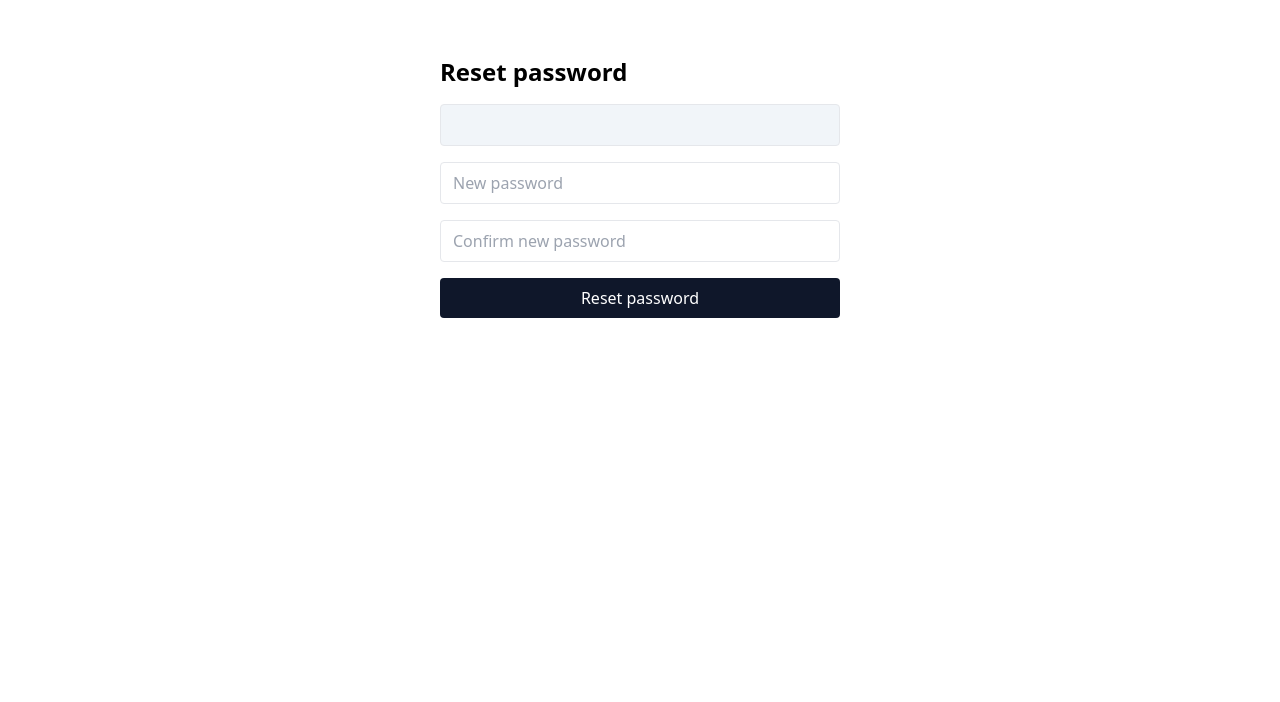
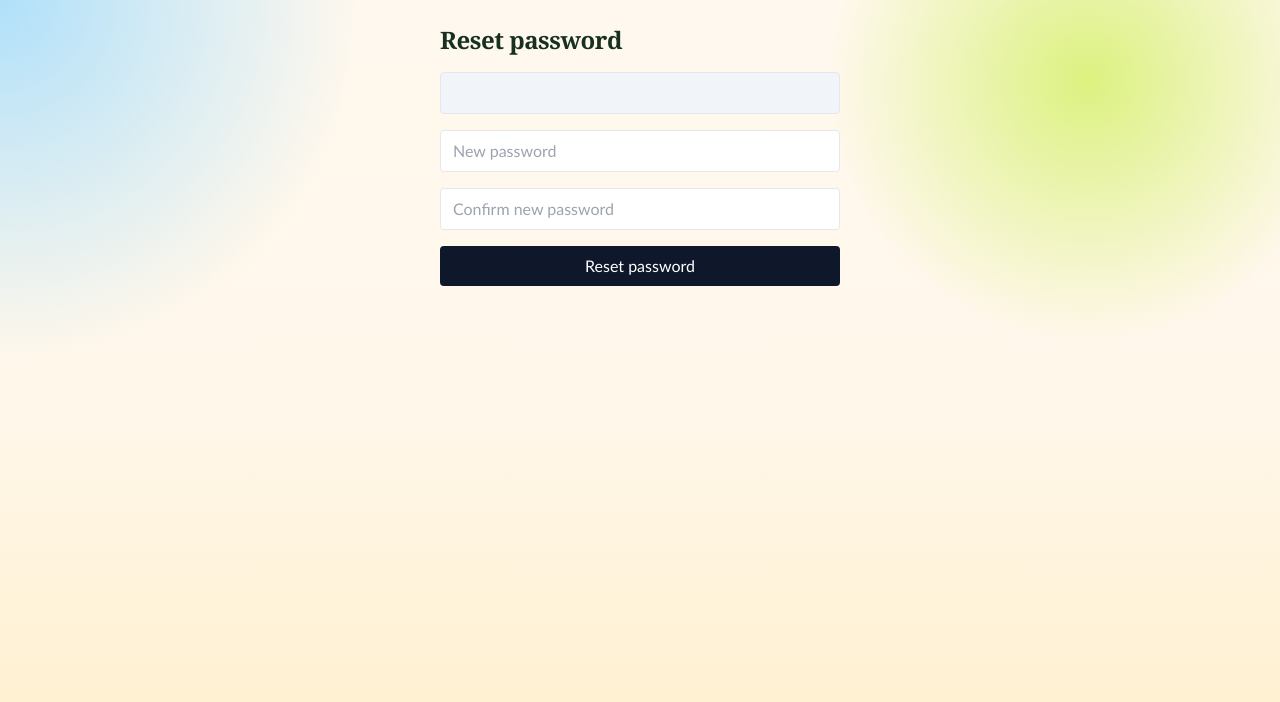
Before and after one commit to ObidahHajjo/covoit-front, a React (Vite) app: page /reset-password in a window 1280 px wide. Shown: the top 702 px of the page. Built offline with nearby package versions, Linux system fonts and the light colour scheme; no server answers.

Commit message:
apply shared route-three theme shell
Establish the warm editorial theme in the global styles, layout chrome, and shared feedback components so the rest of the app can inherit a consistent visual system.

```diff
--- a/src/App.css
+++ b/src/App.css
@@ -1,41 +1,5 @@
 #root {
-  max-width: 1280px;
-  margin: 0 auto;
-  padding: 2rem;
+  min-height: 100vh;
+  width: 100%;
+  isolation: isolate;
 }
-
-.logo {
-  height: 6em;
-  padding: 1.5em;
-  will-change: filter;
-  transition: filter 300ms;
-}
-.logo:hover {
-  filter: drop-shadow(0 0 2em #646cffaa);
-}
-.logo.react:hover {
-  filter: drop-shadow(0 0 2em #61dafbaa);
-}
-
-@keyframes logo-spin {
-  from {
-    transform: rotate(0deg);
-  }
-  to {
-    transform: rotate(360deg);
-  }
-}
-
-@media (prefers-reduced-motion: no-preference) {
-  a:nth-of-type(2) .logo {
-    animation: logo-spin infinite 20s linear;
-  }
-}
-
-.card {
-  padding: 2em;
-}
-
-.read-the-docs {
-  color: #888;
-}
--- a/src/components/common/ApiErrorAlert.tsx
+++ b/src/components/common/ApiErrorAlert.tsx
@@ -4,7 +4,7 @@ type ApiErrorAlertProps = {
 
 export default function ApiErrorAlert({ message }: ApiErrorAlertProps) {
     return (
-        <div className="mb-4 rounded-xl border border-red-200 bg-red-50 px-4 py-3 text-sm text-red-700">
+        <div className="mb-4 rounded-[1.5rem] border border-[rgba(235,90,54,0.22)] bg-[linear-gradient(135deg,rgba(255,255,255,0.88),rgba(255,122,89,0.14))] px-4 py-3 text-sm text-[var(--theme-ink)] shadow-soft backdrop-blur-sm">
             {message}
         </div>
     );
--- a/src/components/common/EmptyState.tsx
+++ b/src/components/common/EmptyState.tsx
@@ -5,9 +5,9 @@ type EmptyStateProps = {
 
 export default function EmptyState({ title, description }: EmptyStateProps) {
     return (
-        <div className="rounded-2xl border border-dashed bg-white p-6 text-center">
-            <h2 className="text-lg font-semibold">{title}</h2>
-            <p className="mt-2 text-sm text-slate-500">{description}</p>
+        <div className="rounded-[2rem] border border-dashed border-[var(--theme-line-strong)] bg-[linear-gradient(180deg,rgba(255,255,255,0.72),rgba(255,242,207,0.58))] p-6 text-center shadow-soft backdrop-blur-sm sm:p-8">
+            <h2 className="font-heading text-2xl font-semibold text-[var(--theme-ink)]">{title}</h2>
+            <p className="mx-auto mt-3 max-w-xl text-sm leading-7 text-[var(--theme-muted)] sm:text-base">{description}</p>
         </div>
     );
 }
--- a/src/components/common/GlobalErrorAlert.tsx
+++ b/src/components/common/GlobalErrorAlert.tsx
@@ -8,17 +8,17 @@ export default function GlobalErrorAlert() {
     }
 
     return (
-        <div className="sticky top-0 z-50 px-4 pt-4">
-            <div className="mx-auto flex max-w-5xl items-start justify-between gap-4 rounded-xl border border-red-200 bg-red-50 px-4 py-3 shadow-sm">
+        <div className="sticky top-0 z-50 px-4 pt-4 sm:px-6">
+            <div className="mx-auto flex max-w-5xl items-start justify-between gap-4 rounded-[1.75rem] border border-[rgba(235,90,54,0.2)] bg-[rgba(255,248,238,0.92)] px-5 py-4 shadow-warm backdrop-blur-xl">
                 <div>
-                    <p className="font-semibold text-red-700">Error</p>
-                    <p className="text-sm text-red-600">{error.message}</p>
+                    <p className="text-xs font-bold uppercase tracking-[0.16em] text-[var(--theme-coral-deep)]">Something went off route</p>
+                    <p className="mt-1 text-sm text-[var(--theme-ink)] sm:text-base">{error.message}</p>
                 </div>
 
                 <button
                     type="button"
                     onClick={clearError}
-                    className="rounded-md px-2 py-1 text-sm font-medium text-red-700 hover:bg-red-100"
+                    className="rounded-full border border-[var(--theme-line)] px-3 py-1.5 text-sm font-semibold text-[var(--theme-ink)] transition hover:bg-white/70"
                 >
                     Close
                 </button>
--- a/src/components/common/GlobalSpinner.tsx
+++ b/src/components/common/GlobalSpinner.tsx
@@ -8,8 +8,14 @@ export default function GlobalSpinner() {
     }
 
     return (
-        <div className="pointer-events-none fixed inset-0 z-[9999] flex items-center justify-center bg-black/20">
-        <div className="h-12 w-12 animate-spin rounded-full border-4 border-white border-t-slate-700" />
+        <div className="pointer-events-none fixed inset-0 z-[9999] flex items-center justify-center bg-[rgba(23,48,31,0.16)] px-4 backdrop-blur-sm">
+            <div className="flex items-center gap-4 rounded-full border border-[var(--theme-line)] bg-[rgba(255,248,238,0.92)] px-5 py-4 shadow-warm">
+                <div className="h-11 w-11 animate-spin rounded-full border-4 border-[rgba(255,122,89,0.2)] border-t-[var(--theme-coral-deep)]" />
+                <div>
+                    <p className="text-xs font-bold uppercase tracking-[0.16em] text-[var(--theme-coral-deep)]">Loading</p>
+                    <p className="text-sm text-[var(--theme-muted)]">Preparing your route...</p>
+                </div>
             </div>
+        </div>
     );
 }
--- a/src/components/common/PageHeader.tsx
+++ b/src/components/common/PageHeader.tsx
@@ -5,9 +5,9 @@ type PageHeaderProps = {
 
 export default function PageHeader({ title, subtitle }: PageHeaderProps) {
     return (
-        <header className="mb-6">
-            <h1 className="text-2xl font-bold">{title}</h1>
-            {subtitle ? <p className="mt-1 text-sm text-slate-500">{subtitle}</p> : null}
+        <header className="mb-6 rounded-[1.75rem] border border-[var(--theme-line)] bg-[rgba(255,251,243,0.72)] px-5 py-4 shadow-soft backdrop-blur-sm sm:px-6">
+            <h1 className="font-heading text-3xl font-semibold leading-tight text-[var(--theme-ink)] sm:text-4xl">{title}</h1>
+            {subtitle ? <p className="mt-2 max-w-2xl text-sm leading-7 text-[var(--theme-muted)] sm:text-base">{subtitle}</p> : null}
         </header>
     );
 }
--- a/src/components/layout/AppLayout.tsx
+++ b/src/components/layout/AppLayout.tsx
@@ -1,13 +1,22 @@
-import { Outlet } from 'react-router-dom';
-import BottomNav from './BottomNav';
+import { Outlet } from "react-router-dom";
+import BottomNav from "./BottomNav";
 
 export default function AppLayout() {
-    return (
-        <div className="min-h-screen bg-slate-50 text-slate-900">
-            <main className="mx-auto flex min-h-screen w-full max-w-md flex-col px-4 pb-24 pt-4">
-                <Outlet />
-            </main>
-            <BottomNav />
+  return (
+    <div className="relative min-h-screen overflow-x-hidden bg-[var(--theme-bg)] text-[var(--theme-ink)]">
+      <div className="pointer-events-none absolute inset-0 overflow-hidden">
+        <div className="absolute left-[-10rem] top-[-8rem] h-[22rem] w-[22rem] rounded-full bg-[radial-gradient(circle,_rgba(145,215,255,0.72)_0%,_rgba(145,215,255,0)_68%)] blur-2xl" />
+        <div className="absolute right-[-7rem] top-[4rem] h-[20rem] w-[20rem] rounded-full bg-[radial-gradient(circle,_rgba(213,240,107,0.75)_0%,_rgba(213,240,107,0)_70%)] blur-2xl" />
+        <div className="absolute bottom-[-10rem] left-1/2 h-[24rem] w-[24rem] -translate-x-1/2 rounded-full bg-[radial-gradient(circle,_rgba(255,122,89,0.18)_0%,_rgba(255,122,89,0)_72%)] blur-3xl" />
+      </div>
+
+      <main className="relative z-10 mx-auto flex min-h-screen w-full max-w-6xl flex-col px-4 pb-28 pt-5 sm:px-6 md:px-8 md:pb-36 md:pt-8 lg:px-10">
+        <div className="flex min-h-[calc(100vh-5rem)] flex-1 flex-col rounded-[2rem] border border-[var(--theme-line)] bg-[var(--theme-surface)] p-4 shadow-warm backdrop-blur-xl sm:p-6 lg:p-8">
+          <Outlet />
         </div>
-    );
+      </main>
+
+      <BottomNav />
+    </div>
+  );
 }
--- a/src/index.css
+++ b/src/index.css
@@ -4,4 +4,110 @@
 
 :root {
   color-scheme: light;
+  --theme-bg: #fff7ea;
+  --theme-cream-strong: #fffaf4;
+  --theme-surface: rgba(255, 251, 243, 0.74);
+  --theme-surface-strong: rgba(255, 242, 207, 0.92);
+  --theme-ink: #17301f;
+  --theme-muted: #5f6f61;
+  --theme-coral: #ff7a59;
+  --theme-coral-deep: #eb5a36;
+  --theme-lime: #d5f06b;
+  --theme-sky: #91d7ff;
+  --theme-line: rgba(23, 48, 31, 0.12);
+  --theme-line-strong: rgba(23, 48, 31, 0.2);
+  --theme-shadow-soft: 0 16px 36px rgba(112, 72, 32, 0.1);
+  --theme-shadow-warm: 0 24px 70px rgba(112, 72, 32, 0.16);
+  --font-body: "Trebuchet MS", "Gill Sans", sans-serif;
+  --font-heading: Georgia, "Times New Roman", serif;
 }
+
+html {
+  scroll-behavior: smooth;
+}
+
+*,
+*::before,
+*::after {
+  box-sizing: border-box;
+}
+
+html,
+body,
+#root {
+  min-height: 100%;
+}
+
+body {
+  margin: 0;
+  background:
+    radial-gradient(circle at top left, rgba(145, 215, 255, 0.72), transparent 24%),
+    radial-gradient(circle at 85% 10%, rgba(213, 240, 107, 0.84), transparent 20%),
+    linear-gradient(180deg, #fff8ee 0%, var(--theme-bg) 52%, #ffeec8 100%);
+  color: var(--theme-ink);
+  font-family: var(--font-body);
+  line-height: 1.5;
+  -webkit-font-smoothing: antialiased;
+  text-rendering: optimizeLegibility;
+}
+
+a {
+  color: inherit;
+}
+
+button,
+input,
+select,
+textarea {
+  font: inherit;
+}
+
+::selection {
+  background: rgba(255, 122, 89, 0.22);
+  color: var(--theme-ink);
+}
+
+@layer base {
+  h1,
+  h2,
+  h3,
+  h4,
+  h5,
+  h6 {
+    font-family: var(--font-heading);
+    letter-spacing: -0.02em;
+  }
+
+  button {
+    border-radius: 999px;
+  }
+}
+
+@layer components {
+  .glass-card {
+    border: 1px solid var(--theme-line);
+    background: var(--theme-surface);
+    box-shadow: var(--theme-shadow-soft);
+    backdrop-filter: blur(18px);
+  }
+
+  .pill-button {
+    display: inline-flex;
+    align-items: center;
+    justify-content: center;
+    min-height: 3rem;
+    padding: 0 1.2rem;
+    border-radius: 999px;
+    font-weight: 700;
+    transition:
+      transform 180ms ease,
+      box-shadow 180ms ease,
+      background-color 180ms ease,
+      color 180ms ease;
+  }
+
+  .pill-button:hover,
+  .pill-button:focus-visible {
+    transform: translateY(-1px);
+  }
+}
--- a/tailwind.config.js
+++ b/tailwind.config.js
@@ -1,7 +1,28 @@
 /** @type {import('tailwindcss').Config} */
 export default {
   content: ["./index.html", "./src/**/*.{ts,tsx}"],
-  theme: { extend: {} },
+  theme: {
+    extend: {
+      colors: {
+        cream: "#fff7ea",
+        moss: "#17301f",
+        coral: {
+          DEFAULT: "#ff7a59",
+          deep: "#eb5a36",
+        },
+        sky: "#91d7ff",
+        lime: "#d5f06b",
+      },
+      fontFamily: {
+        body: ["var(--font-body)"],
+        heading: ["var(--font-heading)"],
+      },
+      boxShadow: {
+        soft: "0 16px 36px rgba(112, 72, 32, 0.1)",
+        warm: "0 24px 70px rgba(112, 72, 32, 0.16)",
+      },
+    },
+  },
   plugins: [],
   darkMode: 'media',
 };
```
Also changed, not shown: src/components/common/geo/CityAutocomplete.tsx (+7 -7 lines), src/components/layout/BottomNav.tsx (+8 -5 lines).
